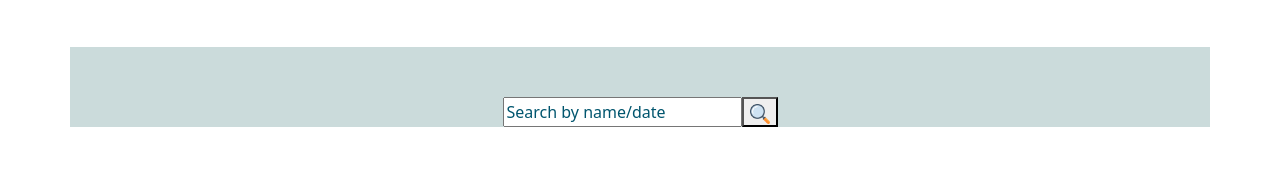
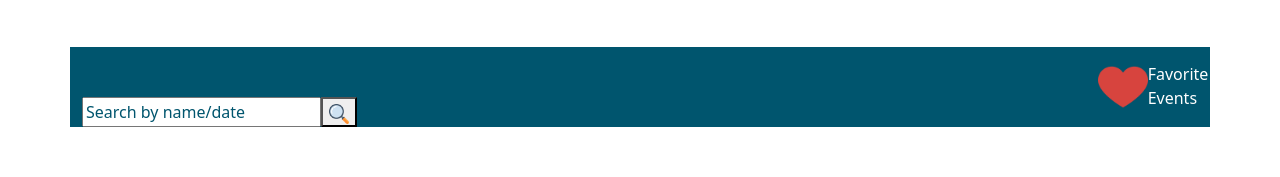
Before and after one commit to yadi-90/Eventonica, a React (Vite) app in the folder client/: page / in a window 1280 px wide. Shown: the part 389-566 px from the top of the page. Built offline with nearby package versions, Linux system fonts and the light colour scheme; no server answers.

Commit message:
added my colors

```diff
--- a/client/src/App.jsx
+++ b/client/src/App.jsx
@@ -13,10 +13,8 @@ function App() {
       <div className="Title">
     <h1>Event Managment</h1>
     </div>
-    <div className="container">
     <div className="Events">
       <SearchBox /></div>
-      </div>
     <div className="App">
   <Events />
   </div>
--- a/client/src/components/navbar.css
+++ b/client/src/components/navbar.css
@@ -22,12 +22,3 @@
 .navbar a:hover{
     color: #eabc32;
 }
-
-.container{
-    width: 100%;
-    height: 100%;
-    display: flex;
-    justify-content: center;
-    align-items: center;
-    background-color: rgb(203, 219, 219);
-}
--- a/client/src/components/searchbox.css
+++ b/client/src/components/searchbox.css
@@ -2,15 +2,15 @@
     width: 100%;
     height: 100%;
     display: flex;
-    justify-content: center;
     align-items: center;
+    background: #00556e;
+    justify-content: space-between;
 }
 .searchbar{
     width: 100%;
     height: 100%;
     display: flex;
-    justify-content: center;
-    align-items: center;
+
     background: rgba(225, 34, 34, 0.5);
     border-radius: 40px;
 }
@@ -21,7 +21,6 @@
     line-height: 1;
     font-size: 18px;
     color: #00556e;
-    padding: 24 20px;
 }
 ::placeholder{
     color: #00556e;
@@ -31,3 +30,13 @@
     width: 20px;
     height: 20px;
 }
+
+.heart{
+    width: 50px;
+    height: 50px;
+    cursor: pointer;
+    justify-content: center;
+    display: flex;
+    margin-right: 20px;
+    color:white;
+}
--- a/client/src/components/searchbox.jsx
+++ b/client/src/components/searchbox.jsx
@@ -8,6 +8,10 @@ const SearchBox = () => {
             <input type="text" placeholder="Search by name/date"></input>
             <button type="submit"><img src="images/search.png" height="20px" ></img></button>
             </form>
+            <div className="heart">
+            <img src="images/heart (1).png" ></img>
+            <h7>Favorite Events</h7>
+            </div>
         </div>
 
     )
```
Also changed, not shown: client/src/App.css (line endings or trailing spaces).
